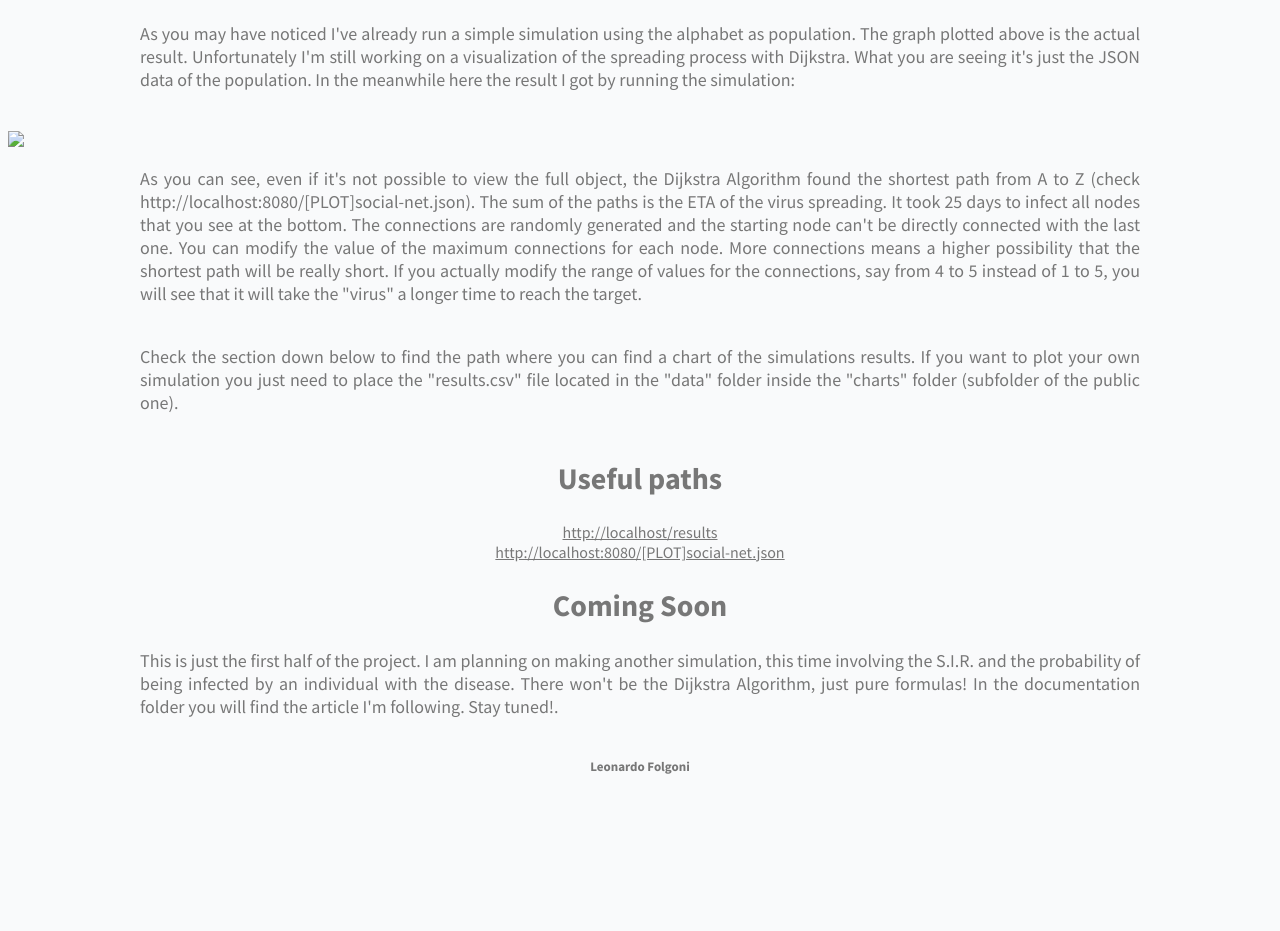
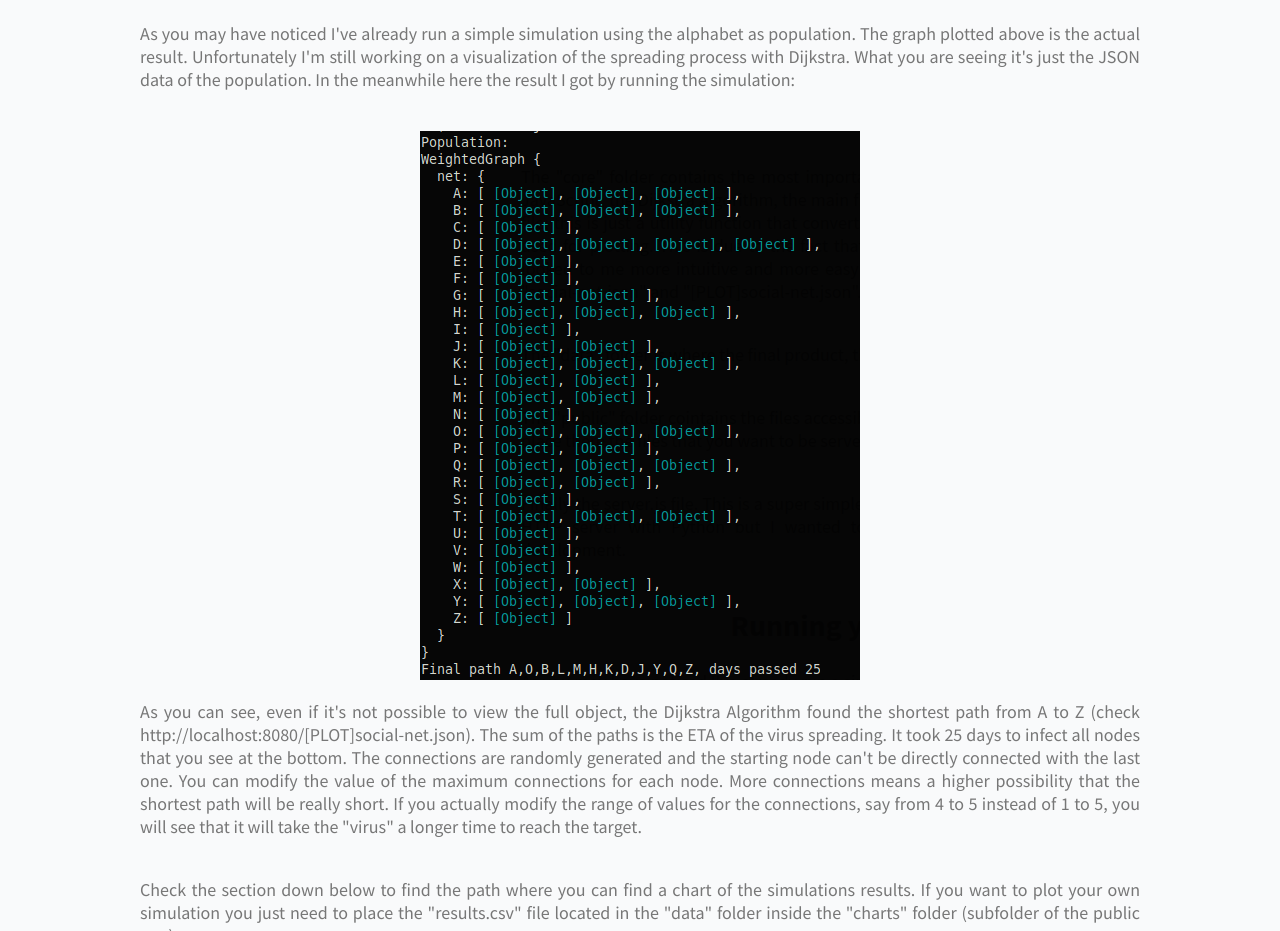
Before and after one commit to f0lg0/ThePandemicHack, a website: page src/public/index.html in a window 1280 px wide. Shown: the part 1742-2673 px from the top of the page. Before the commit the page ends 2530 px from the top, so only its background shows below. Drawn offline with nearby package versions, Linux system fonts and the light colour scheme.

Commit message:
fixed paths

```diff
--- a/src/public/index.html
+++ b/src/public/index.html
@@ -78,7 +78,7 @@
         it's just the JSON data of the population. In the meanwhile here the result I got by running the simulation:
     </p>
 
-    <img src="sample.png">
+    <img src="./data/sample.png">
 
     <p>
         As you can see, even if it's not possible to view the full object, the Dijkstra Algorithm found the shortest path from A to Z (check http://localhost:8080/[PLOT]social-net.json). The sum of the paths is the ETA of the virus spreading. It took 25 days
```
Also changed, not shown: src/public/charts/results.html (+1 -1 lines).
